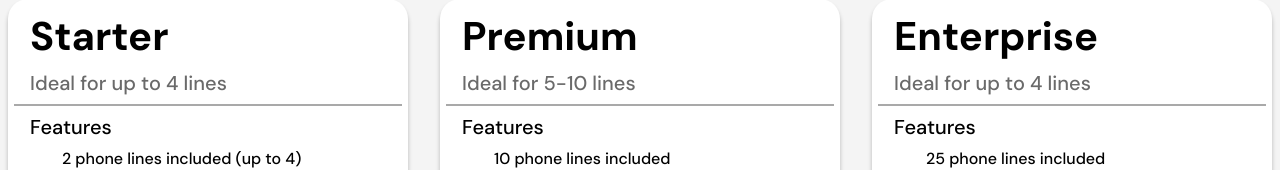
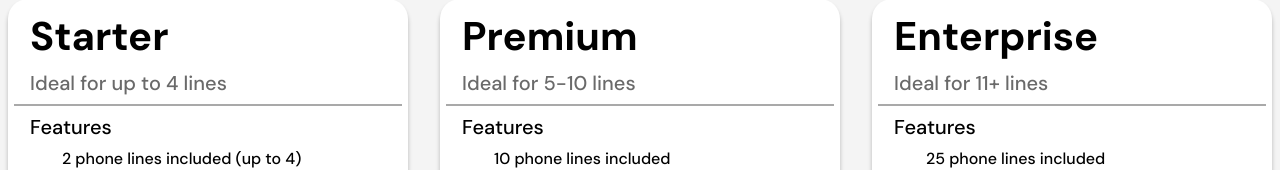
Before and after one commit to jmichaeldavis/jn-pricing-tool, a React (Create React App) app: page / in a window 1280 px wide. Both pictures are taken after a click on the button "Next". Shown: the part 321-491 px from the top of the page. Built offline with nearby package versions, Linux system fonts and the light colour scheme.

Commit message:
fixed the wording issue on the enterprise package

```diff
--- a/src/Views/PackageSelection/index.jsx
+++ b/src/Views/PackageSelection/index.jsx
@@ -141,7 +141,7 @@ export const PackageSelection = ({
           </Bubble>
           <TitleContainer>
             <EngageCardHeader>Enterprise</EngageCardHeader>
-            <EngageCardSubHeader>Ideal for up to 4 lines</EngageCardSubHeader>
+            <EngageCardSubHeader>Ideal for 11+ lines</EngageCardSubHeader>
           </TitleContainer>
           <PackageDetailsContainer>
             <EngageCardPackageDetailsHeader>Features</EngageCardPackageDetailsHeader>
```
